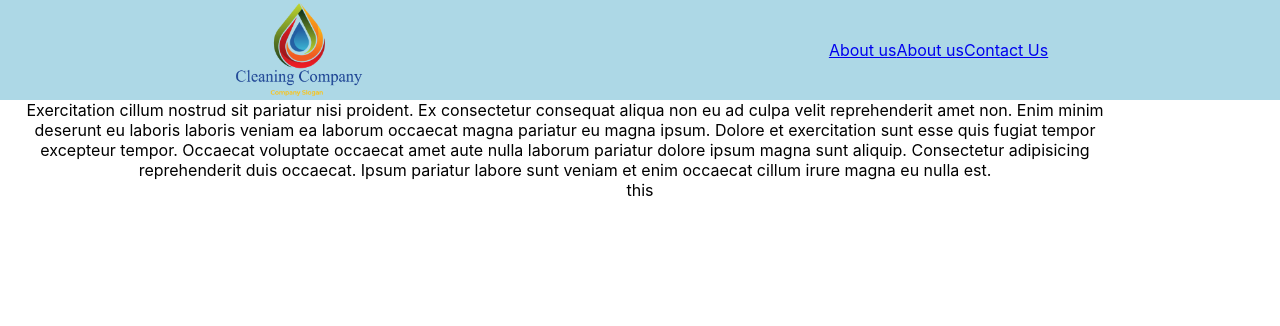
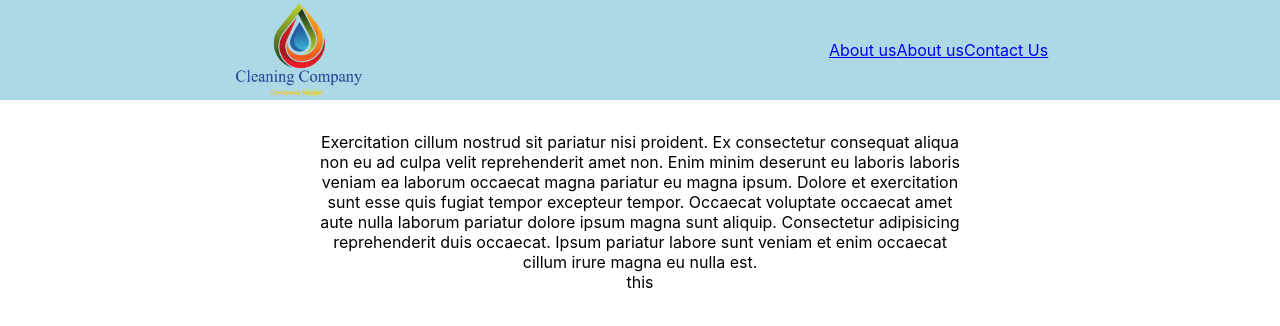
Before and after one commit to rgonzalez09/Cleaning, a React (Create React App) app: page / in a window 1280 px wide. Shown: the top 326 px of the page. Built offline with nearby package versions, Linux system fonts and the light colour scheme.

Commit message:
styles to navbar

```diff
--- a/src/components/Body/body.css
+++ b/src/components/Body/body.css
@@ -1,3 +1,5 @@
 .body {
-  margin-right: 150px;
+  margin-top: 2rem;
+  margin-right: 20rem;
+  margin-left: 20rem;
 }
--- a/src/components/Navbar/navbar.css
+++ b/src/components/Navbar/navbar.css
@@ -2,12 +2,14 @@
   display: flex;
   justify-content: space-around;
   background-color: lightblue;
+  text-decoration: none;
 }
 
 .headers {
   display: flex;
   padding-top: 40px;
-  justify-content: space-around;
+  justify-content: space-between;
+  text-decoration: none;
 }
 
 .logo {
```
